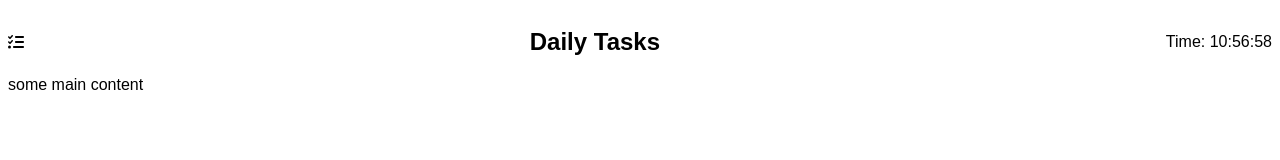
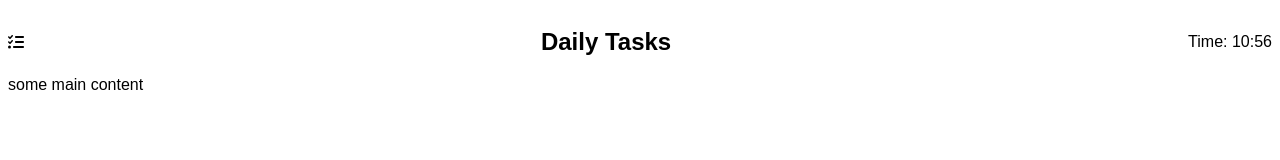
Before and after one commit to fbrunekb/vue-basics-2024-11-13, a Vue app: page / in a window 1280 px wide. Shown: the top 160 px of the page. Built offline with nearby package versions, Linux system fonts and the light colour scheme.

Commit message:
update time every minute

```diff
--- a/src/App.vue
+++ b/src/App.vue
@@ -1,15 +1,27 @@
 <script lang="ts" setup>
 import { FontAwesomeIcon } from '@fortawesome/vue-fontawesome';
+import { computed, onMounted, onUnmounted, ref } from 'vue';
 
-const getTime = () => {
+const time = ref(Date.now());
+
+let intervalId;
+onMounted(() => {
+  const oneMinute = 60 * 1000;
+  intervalId = setInterval(() => {
+    time.value = Date.now();
+  }, oneMinute);
+});
+
+onUnmounted(() => clearInterval(intervalId));
+
+const formattedTime = computed(() => {
   const dateTimeFormat = new Intl.DateTimeFormat('de-DE', {
     hour: '2-digit',
     minute: '2-digit',
-    second: '2-digit',
-    hourCycle: 'h23', // 24-Stunden-Format erzwingen
+    hourCycle: 'h23',
   });
-  return dateTimeFormat.format(Date.now());
-};
+  return dateTimeFormat.format(time.value);
+});
 </script>
 
 <template>
@@ -17,7 +29,7 @@
     <div style="display: flex; flex-direction: row; align-items: center; width: 100%; justify-content: space-between">
       <FontAwesomeIcon icon="tasks" />
       <h2>Daily Tasks</h2>
-      <span>Time: {{ getTime() }} </span>
+      <span>Time: {{ formattedTime }} </span>
     </div>
   </header>
 
```
